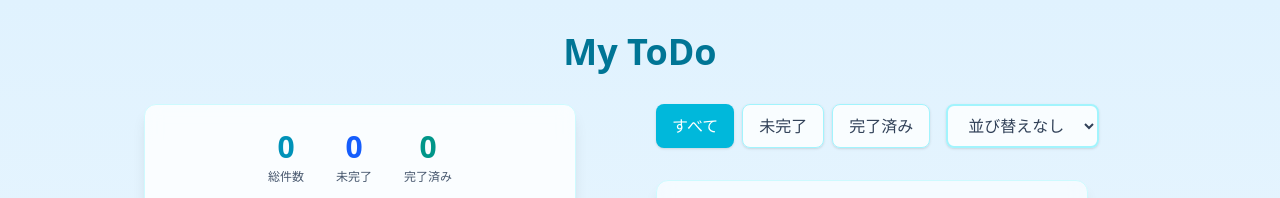
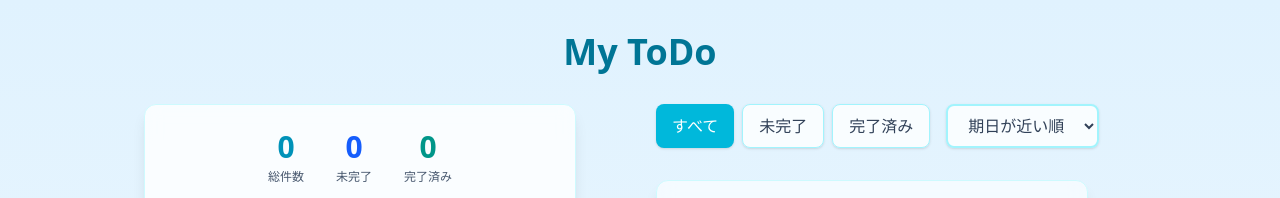
Before and after one commit to kentem-ha-hiraizumi/my-todo, a React (Vite) app: page / in a window 1280 px wide. Shown: the top 198 px of the page. Built offline with nearby package versions, Linux system fonts and the light colour scheme.

Commit message:
フィルター機能を改善し、ソート機能をグループ化したTodoリストを実装

```diff
--- a/src/features/todo/filter/filterAtom.ts
+++ b/src/features/todo/filter/filterAtom.ts
@@ -2,10 +2,10 @@ import { useAtom } from "jotai";
 import { atomWithStorage } from "jotai/utils";
 
 export type FilterType = "all" | "active" | "completed";
-export type SortType = "none" | "date-asc" | "date-desc";
+export type SortType = "date-asc" | "date-desc";
 
 const filterAtom = atomWithStorage<FilterType>("todo-filter", "all");
-const sortAtom = atomWithStorage<SortType>("todo-sort", "none");
+const sortAtom = atomWithStorage<SortType>("todo-sort", "date-asc");
 
 export const useFilterAtom = () => {
   const [filter, setFilter] = useAtom(filterAtom);
--- a/src/features/todo/filter/todoFilter.tsx
+++ b/src/features/todo/filter/todoFilter.tsx
@@ -36,7 +36,6 @@ export const TodoFilter = () => {
           onChange={(e) => setSort(e.target.value as SortType)}
           className="px-4 py-2 rounded-lg border-2 border-cyan-200 bg-white/80 text-slate-700 font-medium shadow-sm focus:border-cyan-400 focus:outline-none transition-colors duration-200"
         >
-          <option value="none">並び替えなし</option>
           <option value="date-asc">期日が近い順</option>
           <option value="date-desc">期日が遠い順</option>
         </select>
--- a/src/features/todo/filter/useFilteredTodos.ts
+++ /dev/null
@@ -1,38 +0,0 @@
-import { useMemo } from "react";
-import type { Todo } from "../todoAtom";
-import { useFilterAtom } from "./filterAtom";
-
-// フィルター関数のマップ
-const filterFunctions: Record<string, (todo: Todo) => boolean> = {
-  all: () => true,
-  active: (todo) => !todo.completed,
-  completed: (todo) => todo.completed,
-};
-
-// ソート比較関数のマップ
-const sortCompareFunctions: Record<string, (a: Todo, b: Todo) => number> = {
-  none: () => 0,
-  "date-asc": (a, b) => {
-    if (!a.endAt) return 1;
-    if (!b.endAt) return -1;
-    return a.endAt - b.endAt;
-  },
-  "date-desc": (a, b) => {
-    if (!a.endAt) return -1;
-    if (!b.endAt) return 1;
-    return b.endAt - a.endAt;
-  },
-};
-
-export const useFilteredTodos = (todos: Todo[]) => {
-  const { filter, sort } = useFilterAtom();
-
-  const filteredAndSortedTodos = useMemo(() => {
-    const filterFn = filterFunctions[filter] ?? filterFunctions.all;
-    const sortFn = sortCompareFunctions[sort] ?? sortCompareFunctions.none;
-
-    return todos.filter(filterFn).sort(sortFn);
-  }, [todos, filter, sort]);
-
-  return filteredAndSortedTodos;
-};
--- /dev/null
+++ b/src/features/todo/filter/useGroupedTodos.ts
@@ -0,0 +1,110 @@
+import { useMemo } from "react";
+import type { Todo } from "../todoAtom";
+import { useFilterAtom } from "./filterAtom";
+
+// フィルター関数のマップ
+const filterFunctions: Record<string, (todo: Todo) => boolean> = {
+  all: () => true,
+  active: (todo) => !todo.completed,
+  completed: (todo) => todo.completed,
+};
+
+// ソート比較関数のマップ
+const sortCompareFunctions: Record<string, (a: Todo, b: Todo) => number> = {
+  "date-asc": (a, b) => {
+    if (!a.endAt) return 1;
+    if (!b.endAt) return -1;
+    return a.endAt - b.endAt;
+  },
+  "date-desc": (a, b) => {
+    if (!a.endAt) return -1;
+    if (!b.endAt) return 1;
+    return b.endAt - a.endAt;
+  },
+};
+
+// 年・月の2階層グループ化フック
+export const useGroupedTodos = (todos: Todo[]) => {
+  const { filter, sort } = useFilterAtom();
+
+  const groupedTodos = useMemo(() => {
+    // フィルタリング
+    const filterFn = filterFunctions[filter] ?? filterFunctions.all;
+    const filtered = todos.filter(filterFn);
+
+    // 年・月でグループ化
+    const grouped: { [year: string]: { [month: string]: Todo[] } } = {};
+
+    for (const todo of filtered) {
+      if (!todo.endAt) {
+        // 期限なし
+        if (!grouped["no-date"]) {
+          grouped["no-date"] = { "no-date": [] };
+        }
+        grouped["no-date"]["no-date"].push(todo);
+      } else {
+        // 期限あり
+        const date = new Date(todo.endAt);
+        const year = date.getFullYear().toString();
+        const month = (date.getMonth() + 1).toString();
+
+        if (!grouped[year]) {
+          grouped[year] = {};
+        }
+        if (!grouped[year][month]) {
+          grouped[year][month] = [];
+        }
+        grouped[year][month].push(todo);
+      }
+    }
+
+    // グループ内のTodoをソート
+    const sortFn = sortCompareFunctions[sort];
+    for (const year of Object.keys(grouped)) {
+      for (const month of Object.keys(grouped[year])) {
+        grouped[year][month].sort(sortFn);
+      }
+    }
+
+    // 年のソート順を決定
+    const sortedYears = Object.keys(grouped).sort((a, b) => {
+      if (sort === "date-asc") {
+        // 古い年→新しい年、期限なしは末尾
+        if (a === "no-date") return 1;
+        if (b === "no-date") return -1;
+        return Number(a) - Number(b);
+      }
+      // date-desc: 期限なし→新しい年→古い年
+      if (a === "no-date") return -1;
+      if (b === "no-date") return 1;
+      return Number(b) - Number(a);
+    });
+
+    // 配列形式で返す（順序を確実に保持）
+    return sortedYears.map((year) => {
+      if (year === "no-date") {
+        return {
+          year,
+          months: [{ month: "no-date", todos: grouped[year]["no-date"] }],
+        };
+      }
+
+      // 月をソート（date-asc: 1月→12月、date-desc: 12月→1月）
+      const months = Object.keys(grouped[year])
+        .sort((a, b) => {
+          if (sort === "date-asc") {
+            return Number(a) - Number(b);
+          }
+          return Number(b) - Number(a);
+        })
+        .map((month) => ({
+          month,
+          todos: grouped[year][month],
+        }));
+
+      return { year, months };
+    });
+  }, [todos, filter, sort]);
+
+  return groupedTodos;
+};
--- a/src/features/todo/todoList.tsx
+++ b/src/features/todo/todoList.tsx
@@ -1,12 +1,12 @@
 import { useState } from "react";
-import { useFilteredTodos } from "./filter/useFilteredTodos";
+import { useGroupedTodos } from "./filter/useGroupedTodos";
 import { TodoEditForm } from "./form/todoEditForm";
 import { useTodoAtom } from "./todoAtom";
 import { TodoItem } from "./todoItem";
 
 export const TodoList = () => {
   const { todos, setCompleted, removeTodo, updateTodo } = useTodoAtom();
-  const sortedTodos = useFilteredTodos(todos);
+  const groupedTodos = useGroupedTodos(todos);
   const [editingId, setEditingId] = useState<string | null>(null);
   const [deleteConfirmId, setDeleteConfirmId] = useState<string | null>(null);
 
@@ -55,7 +55,10 @@ export const TodoList = () => {
     return endAt >= today.getTime() && endAt < tomorrow.getTime();
   };
 
-  if (sortedTodos.length === 0) {
+  // グループが空かどうかを確認
+  const hasAnyTodos = groupedTodos.length > 0;
+
+  if (!hasAnyTodos) {
     return (
       <div className="p-6 bg-white/60 backdrop-blur-sm w-120 max-w-[90%] rounded-xl shadow-lg text-center border border-cyan-100">
         <p className="text-slate-500">タスクがありません</p>
@@ -65,8 +68,26 @@ export const TodoList = () => {
 
   return (
     <>
-      <div className="p-4 bg-white/60 backdrop-blur-sm w-120 max-w-[90%] rounded-xl shadow-lg space-y-3 border border-cyan-100">
-        {sortedTodos.map((todo) => {
+      <div className="p-4 bg-white/60 backdrop-blur-sm w-120 max-w-[90%] rounded-xl shadow-lg space-y-6 border border-cyan-100">
+        {groupedTodos.map(({ year, months }) => (
+          <div key={year} className="space-y-4">
+            {/* 年セクションヘッダー */}
+            <h2 className="text-2xl font-bold text-slate-800">
+              {year === "no-date" ? "期限なし" : `${year}年`}
+            </h2>
+
+            {/* 月グループ */}
+            {months.map(({ month, todos: todoList }) => (
+              <div key={month} className="space-y-3">
+                {/* 月グループヘッダー（期限なしの場合は表示しない） */}
+                {year !== "no-date" && (
+                  <h3 className="text-lg font-semibold text-slate-700">
+                    {month}月
+                  </h3>
+                )}
+
+                {/* Todoリスト */}
+                {todoList.map((todo) => {
                   const overdue = isOverdue(todo.endAt, todo.completed);
                   const dueToday = isDueToday(todo.endAt, todo.completed);
                   return (
@@ -109,6 +130,10 @@ export const TodoList = () => {
                   );
                 })}
               </div>
+            ))}
+          </div>
+        ))}
+      </div>
 
       {/* 削除確認モーダル */}
       {deleteConfirmId && (
```
Lines whose indentation alone changed are shown as unchanged.
